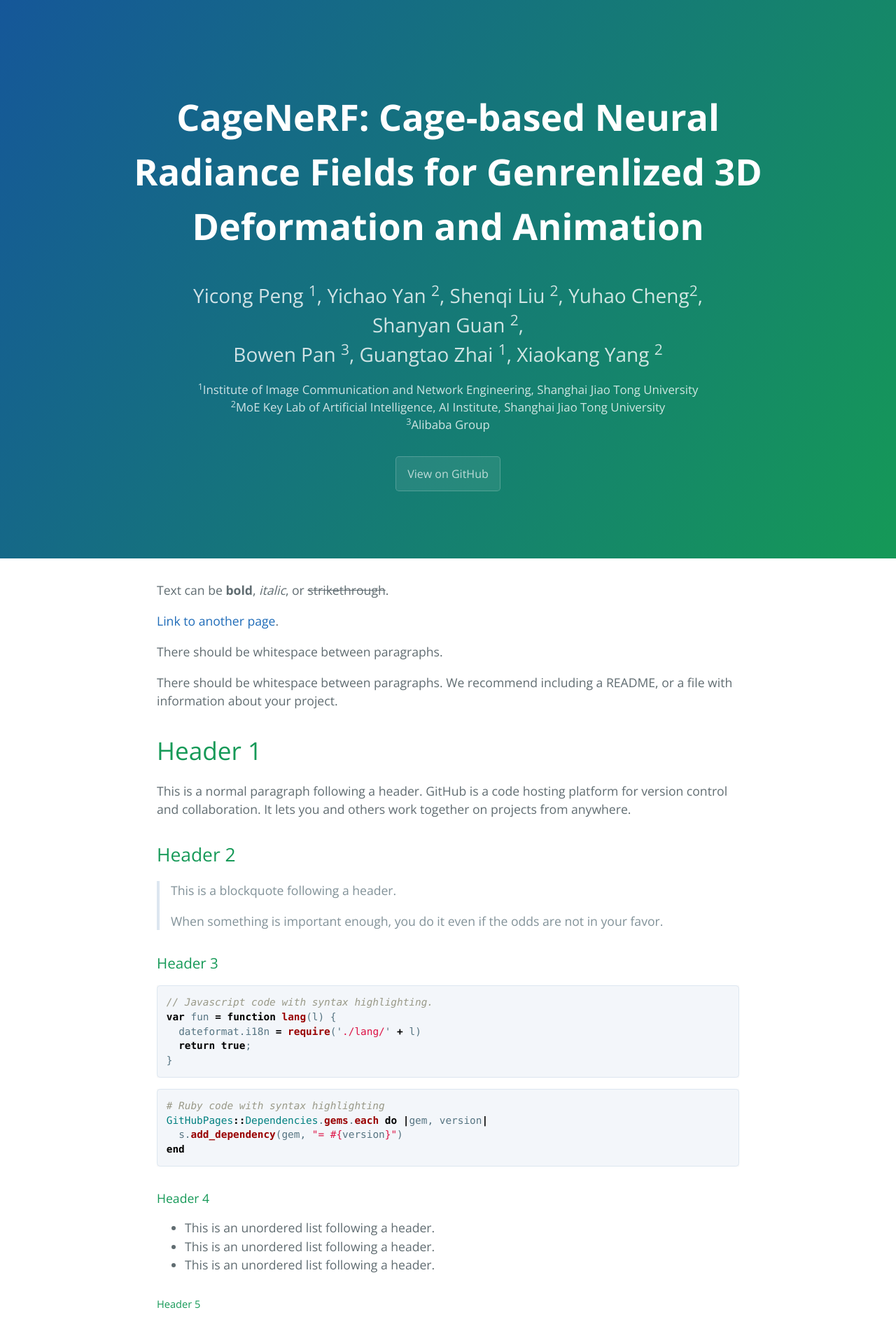
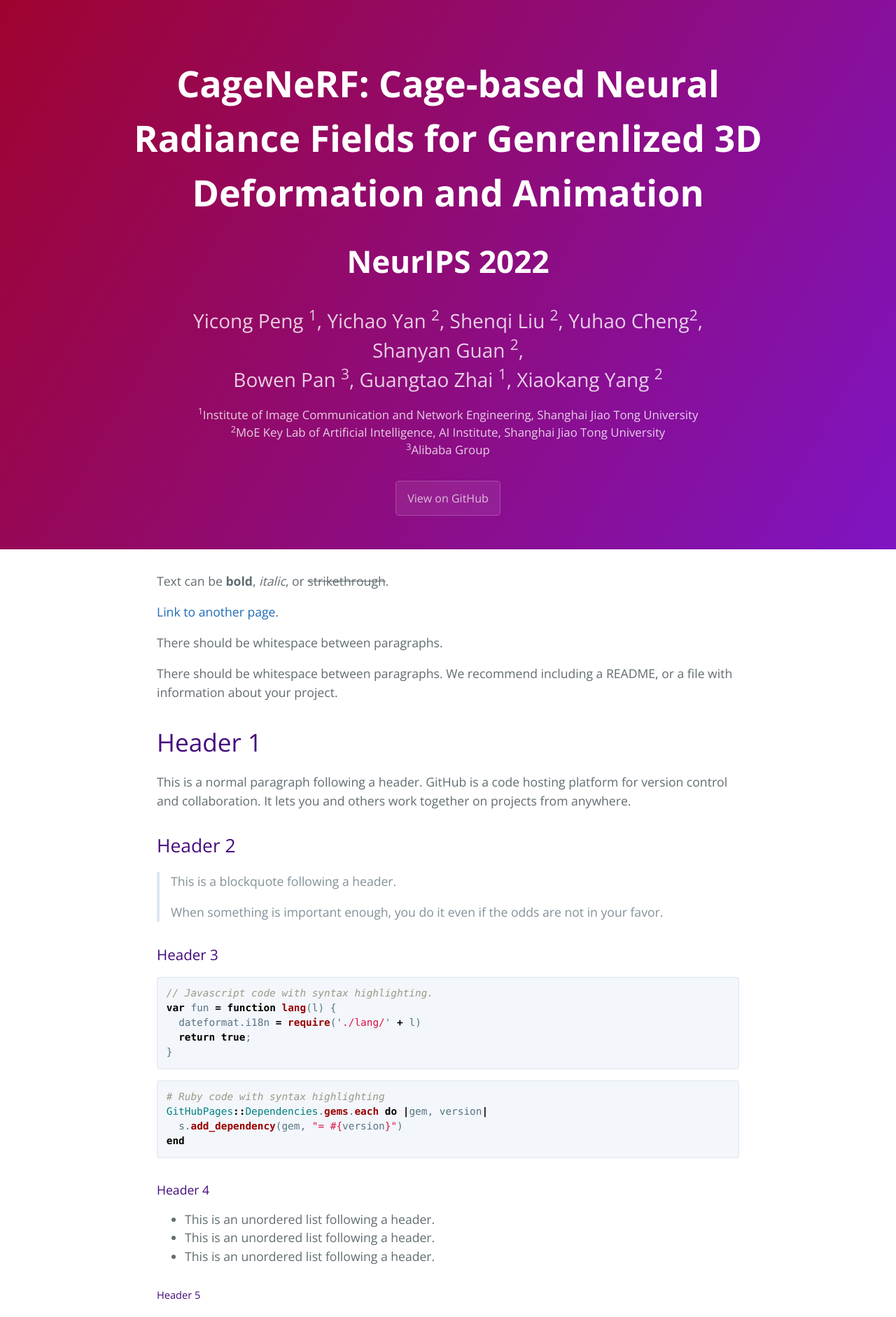
Before and after one commit to PengYicong/CageNeRF, a Jekyll site: the page built from index.md, in a window 1280 px wide. Shown: the top 1882 px of the page at 70% size. Built offline with Jekyll 4.4.1, drawn with Linux system fonts in a browser that asks for light colours.

Commit message:
Filled out title

```diff
--- a/_layouts/default.html
+++ b/_layouts/default.html
@@ -18,6 +18,7 @@
     <header class="page-header" role="banner">
       <!--<h1 class="project-name">{{ page.title }}</h1>-->
       <h1 class="project-name">{{ page.title | default: site.title | default: site.github.repository_name | prepend: "CageNeRF: "}}</h1>
+      <h1 class="conference">NeurIPS 2022</h1>
       <h2 class="project-tagline">{{ page.description | default: site.description | default: site.github.project_tagline }}</h2>
       <h3 class="institute"><sup>1</sup>Institute of Image Communication and Network Engineering, Shanghai Jiao Tong University<br>
 <sup>2</sup>MoE Key Lab of Artificial Intelligence, AI Institute, Shanghai Jiao Tong University<br>
--- a/_sass/jekyll-theme-cayman.scss
+++ b/_sass/jekyll-theme-cayman.scss
@@ -112,7 +112,7 @@ a {
   background-image: linear-gradient(120deg, $header-bg-color-secondary, $header-bg-color);
 
   @include large {
-    padding: 5rem 6rem;
+    padding: 2rem 6rem;
   }
 
   @include medium {
@@ -131,6 +131,25 @@ a {
   @include large {
     font-size: 3.25rem;
     padding: 3rem 4rem 1rem;
+
+  }
+
+  @include medium {
+    font-size: 2.25rem;
+  }
+
+  @include small {
+    font-size: 1.75rem;
+  }
+}
+
+.conference {
+  margin-top: 0;
+  margin-bottom: 0.1rem;
+
+  @include large {
+    font-size: 2.75rem;
+    padding: 0.5rem 1rem;
 
   }
 
--- a/_sass/variables.scss
+++ b/_sass/variables.scss
@@ -4,11 +4,11 @@ $medium-breakpoint: 42em !default;
 
 // Headers
 $header-heading-color: #fff !default;
-$header-bg-color: #159957 !default;
-$header-bg-color-secondary: #155799 !default;
+$header-bg-color: #7f14c2 !default;
+$header-bg-color-secondary: #9f032f !default;
 
 // Text
-$section-headings-color: #159957 !default;
+$section-headings-color: #440a7c !default;
 $body-text-color: #606c71 !default;
 $body-link-color: #1e6bb8 !default;
 $blockquote-text-color: #819198 !default;
```
